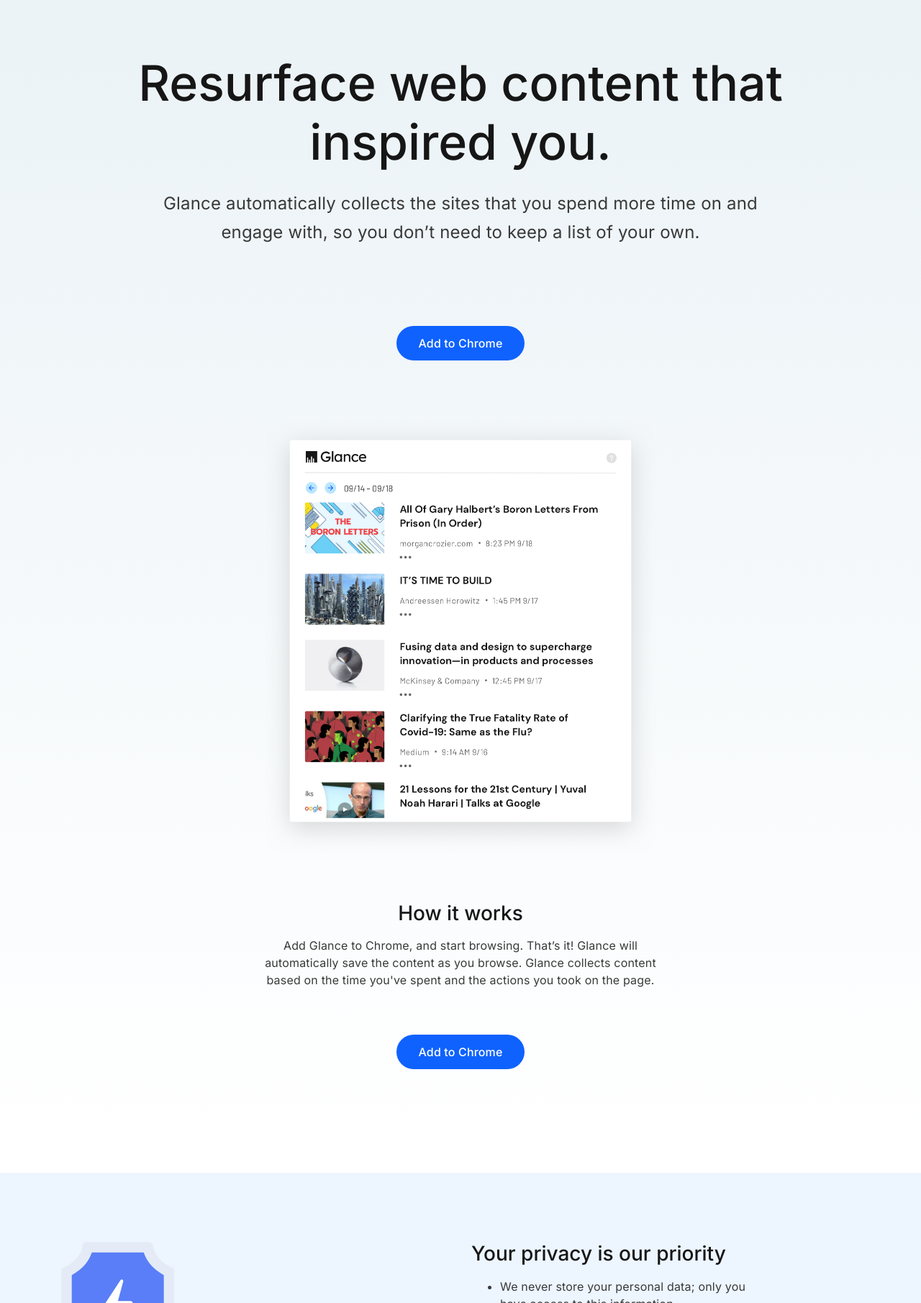
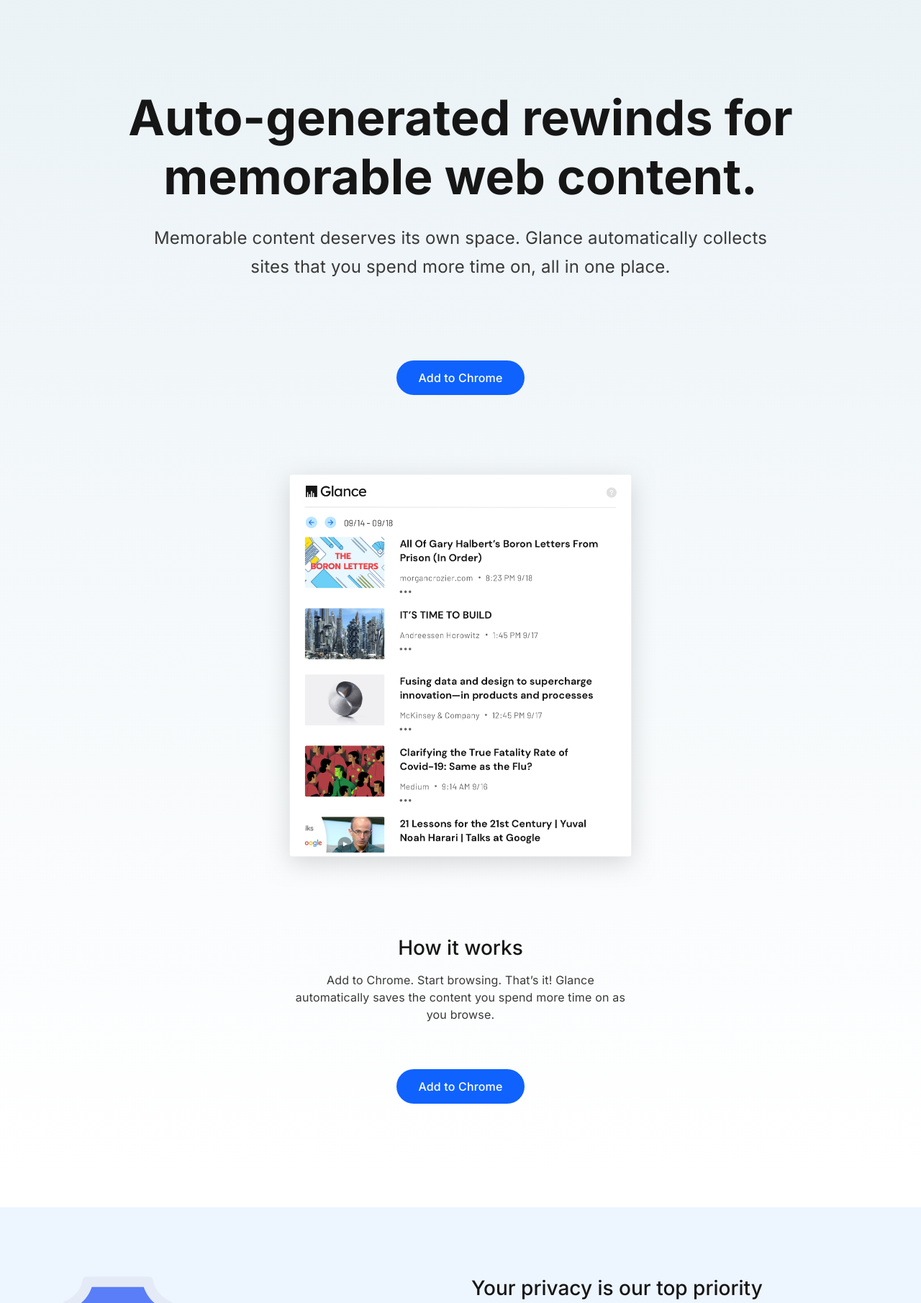
Before and after one commit to EVERROCKET/Glance, a plain HTML site: page index.html in a window 1280 px wide. Shown: the part 62-1873 px from the top of the page at 72% size. Drawn offline with nearby package versions, Linux system fonts and the light colour scheme.

Commit message:
Added htaccess

```diff
--- a/index.html
+++ b/index.html
@@ -16,11 +16,11 @@
         </a>
       </nav>
       <div>
-        <div class="row align-self-center h-50">
+        <div class="row align-self-center h-50 mt-5">
           <div class="align-self-center">
-              <h1 class="text-center my-4">Resurface web content that inspired you.</h1>
+              <h1 class="text-center my-4">Auto-generated rewinds for memorable web content.</h1>
               <div class="d-flex justify-content-center">
-                <p class="lp text-center w-75">Glance automatically collects the sites that you spend more time on and engage with, so you don’t need to keep a list of your own.</p>
+                <p class="lp text-center w-75">Memorable content deserves its own space. Glance automatically collects sites that you spend more time on, all in one place.</p>
               </div>
           </div>
         </div>
@@ -32,11 +32,11 @@
         </div>
       </div>
       <!-- <div class="container"> -->
-        <div class="row align-self-center pb-5 mb-5">
+        <div class="row justify-content-center pb-5 mb-5">
             <div class="text-center">
               <h3 class="mb-3">How it works</h3>
               <div class="d-flex justify-content-center">
-                <p class="text-center w-50">Add Glance to Chrome, and start browsing. That’s it! Glance will automatically save the content as you browse.  Glance collects content based on the time you've spent and the actions you took on the page.</p>
+                <p class="text-center w-50">Add to Chrome. Start browsing. That’s it! Glance automatically saves the content you spend more time on as you browse.</p>
               </div>
               <div class="row justify-content-center my-5">
                 <button>Add to Chrome</button>
@@ -55,13 +55,13 @@
         </div>
         <div class="col-6 d-flex align-items-center py-5 my-5">
           <div>
-            <h3 class="mb-3">Your privacy is our priority</h3>
+            <h3 class="mb-3">Your privacy is our top priority</h3>
             <ul class="w-75">
               <li>We never store your personal data; only you have access to this information </li><br>
               <li>All functionality is done on your computer locally only, and we don’t know what you read and visit </li><br>
               <li>We never collect your personal data and sell it to third parties</li>
             </ul>
-            <p class="font-italic">Read our Privacy Policy <a href="./privacy.html">here</a></p>
+            <p class="font-italic">Read our Privacy Policy <a href="./privacy">here</a></p>
           </div>
         </div>
       </div>
@@ -75,7 +75,7 @@
   </div>
   <div class="d-flex flex-column justify-content-center footer">
     <div class="mt-4">
-      <a href="#"><img src="assets/LogoW.svg" height="18px" alt="logo"></a>
+      <a href="/"><img src="assets/LogoW.svg" height="18px" alt="logo"></a>
     </div>
     <div class="mt-3">
       <p class="whiteLabel">Copyright © 2020 Glance. All rights reserved.</p>
--- a/styles/glance.css
+++ b/styles/glance.css
@@ -5,7 +5,7 @@
 h1 {
     color: #161616;
     font-size: 68px;
-    font-weight: 500;
+    font-weight: 600;
     font-family: 'Inter', sans-serif;
 }
 
```
Also changed, not shown: privacy.html (+1 -1 lines), 1 other file.
